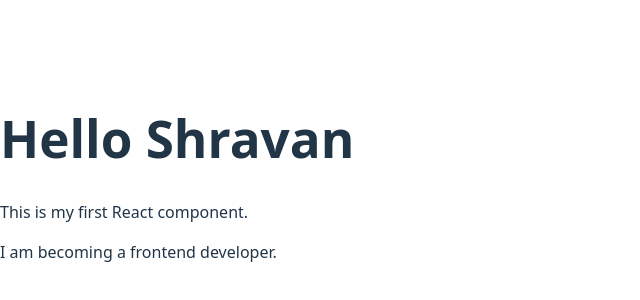
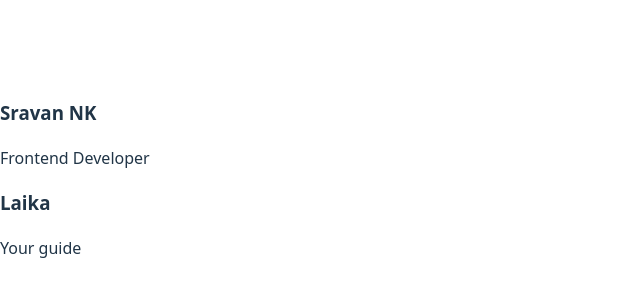
Before and after one commit to sravannk21/frontend-learning, a React (Vite) app in the folder React/react-app/: page / in a window 1280 px wide. Shown: the part 222-522 px from the top of the page, without its empty margins (0-640 px from the left). Built offline with nearby package versions, Linux system fonts and the light colour scheme.

Commit message:
changed whole code in app.js and replace with my own code to learn making components and passig props via react components

```diff
--- a/React/react-app/src/App.jsx
+++ b/React/react-app/src/App.jsx
@@ -1,11 +1,17 @@
-function App() {
+function Card(props){
   return (
     <div>
-      <h1>Hello Shravan</h1>
-      <p>This is my first React component.</p>
-      <p>I am becoming a frontend developer.</p>
+      <h3>{props.name}</h3>
+      <p>{props.role}</p>
     </div>
-  );
+  )
 }
 
-export default App;
+export default function App() {
+  return (
+    <div>
+      <Card name="Sravan NK" role="Frontend Developer" />
+      <Card name="Laika" role="Your guide" />
+    </div>
+  )
+}
```
